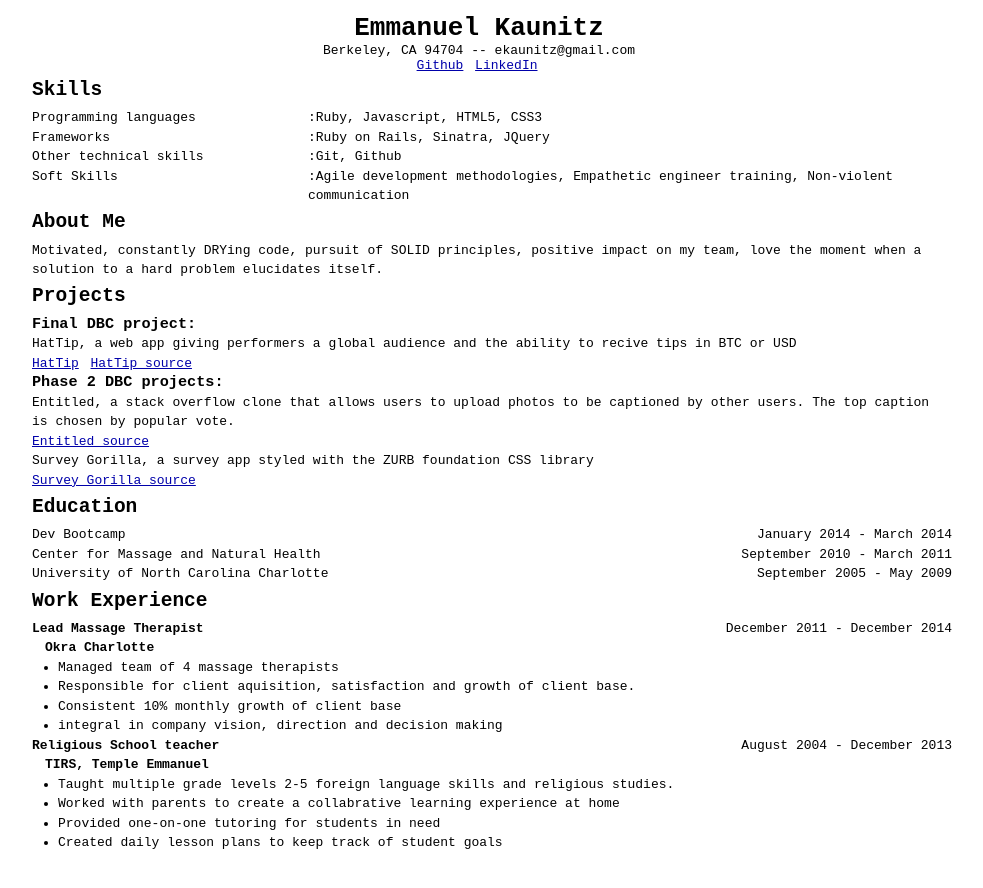
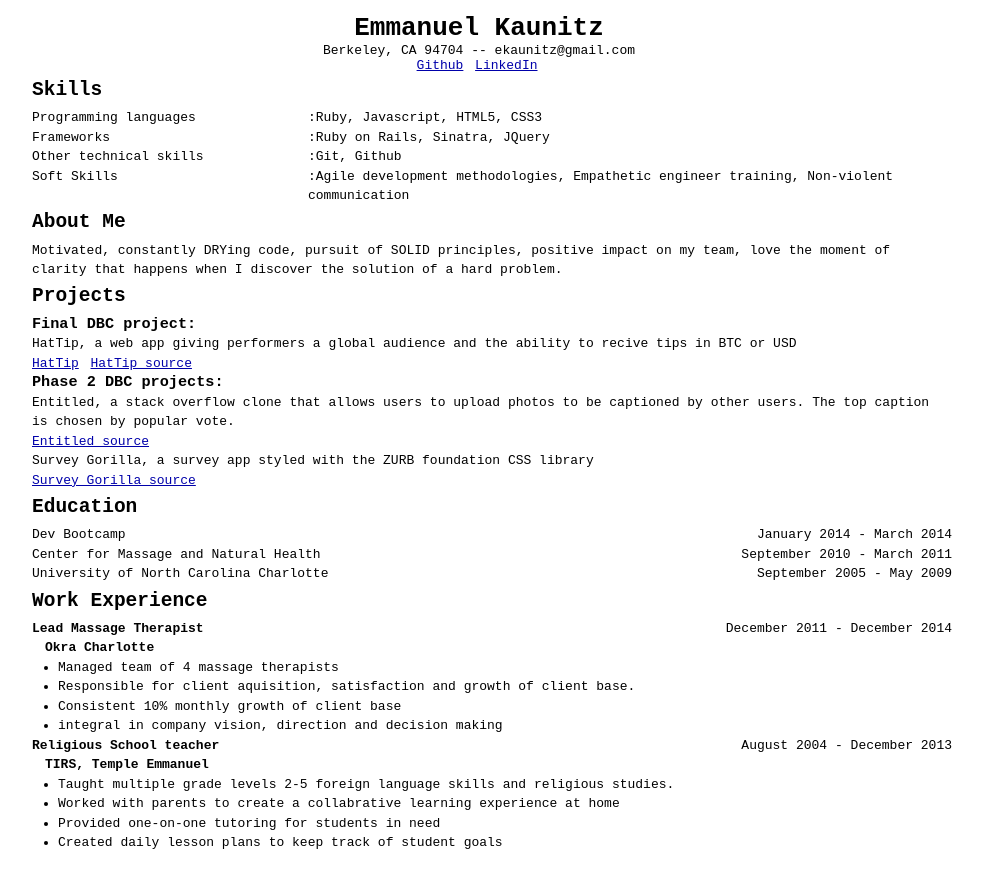
Before and after one commit to mechamanny/mechamanny.github.io, a Jekyll site: the page built from index.html, in a window 1280 px wide. Shown: the top 888 px of the page, without its empty margins (161-1144 px from the left). Built offline with Jekyll 4.4.1, drawn with Linux system fonts in a browser that asks for light colours; Markdown is read by kramdown in place of the engine named in the settings.

```diff
--- a/index.html
+++ b/index.html
@@ -26,7 +26,7 @@ title: Emmanuel Kaunitz Resume
 		</ul>
 
 		<h2>About Me</h2>
-			<p>Motivated, constantly DRYing code, pursuit of SOLID principles, positive impact on my team, love the moment when a solution to a hard problem elucidates itself.</p>
+			<p>Motivated, constantly DRYing code, pursuit of SOLID principles, positive impact on my team, love the moment of clarity that happens when I discover the solution of a hard problem.</p>
 
 		<h2>Projects</h2>
 		<h3>Final DBC project:</h3>
```
Also changed, not shown: _posts/2014-03-12-welcome-to-jekyll.markdown (deleted, +0 -24 lines).
